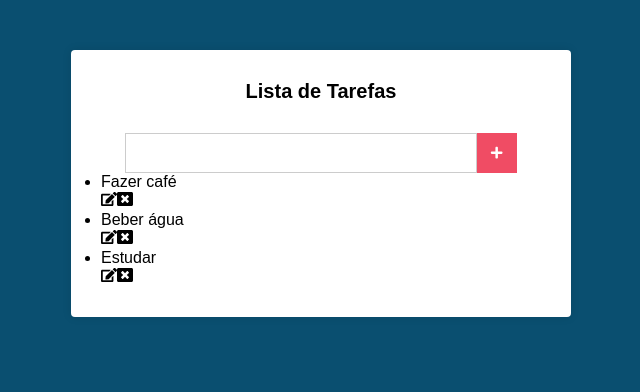
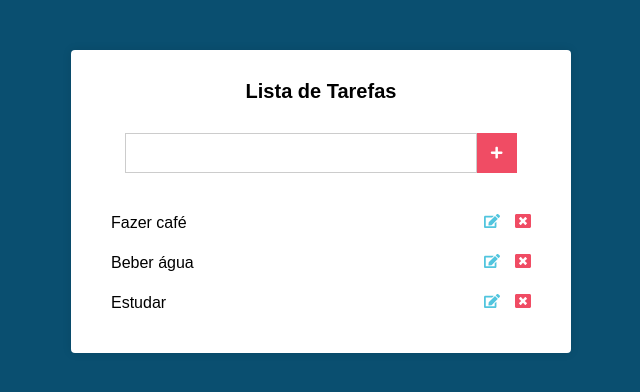
Before and after one commit to gafanhotoalexandre/aprendendo-js, a React (Vite) app in the folder react/lista-tarefas/: page / in a window 1280 px wide. Shown: the top 392 px of the page, without its empty margins (319-959 px from the left). Built offline with nearby package versions, Linux system fonts and the light colour scheme.

Commit message:
estilizando a lista

```diff
--- a/react/lista-tarefas/src/components/Main.css
+++ b/react/lista-tarefas/src/components/Main.css
@@ -40,3 +40,43 @@
 .form button[type="submit"]:hover {
   background-color: #d43b52;
 }
+
+.tasks {
+  margin-top: 30px;
+}
+.tasks li {
+  display: flex;
+  align-items: center;
+  justify-content: space-between;
+  padding: 10px;
+
+  transition: all .2s;
+}
+.tasks li:hover {
+  background-color: #51c5de;
+}
+.tasks li:hover .edit,
+.tasks li:hover .delete {
+  color: #1e1e24;
+}
+
+.tasks li .edit,
+.tasks li .delete {
+  cursor: pointer;
+}
+.tasks li .edit {
+  margin-right: 15px;
+  color: #51c5de;
+}
+.tasks li .edit:hover {
+  color: #fff;
+  transition: .15s;
+}
+
+.tasks li .delete {
+  color: #f04c64;
+}
+.tasks li .delete:hover {
+  color: #fff;
+  transition: .15s;
+}
--- a/react/lista-tarefas/src/components/Main.jsx
+++ b/react/lista-tarefas/src/components/Main.jsx
@@ -10,7 +10,7 @@ import './Main.css';
 
 export function Main() {
   const [newTask, setNewTask] = useState('');
-  const [tasks, setTasks] = useState([
+  const [tasks] = useState([
     'Fazer café', 'Beber água', 'Estudar',
   ]);
 
@@ -36,8 +36,8 @@ export function Main() {
             { task }
 
             <div>
-              <FaEdit />
-              <FaWindowClose />
+              <FaEdit className="edit" />
+              <FaWindowClose className="delete" />
             </div>
           </li>
         )) }
```
